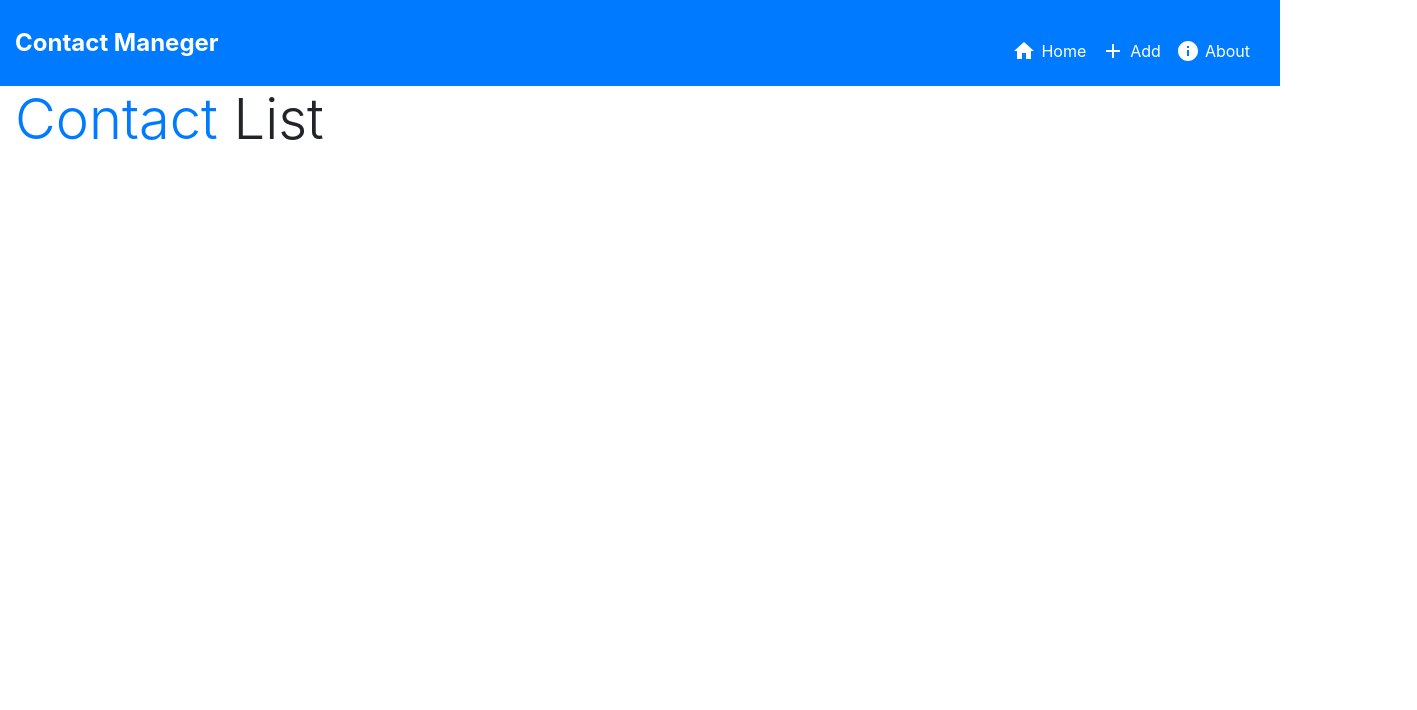
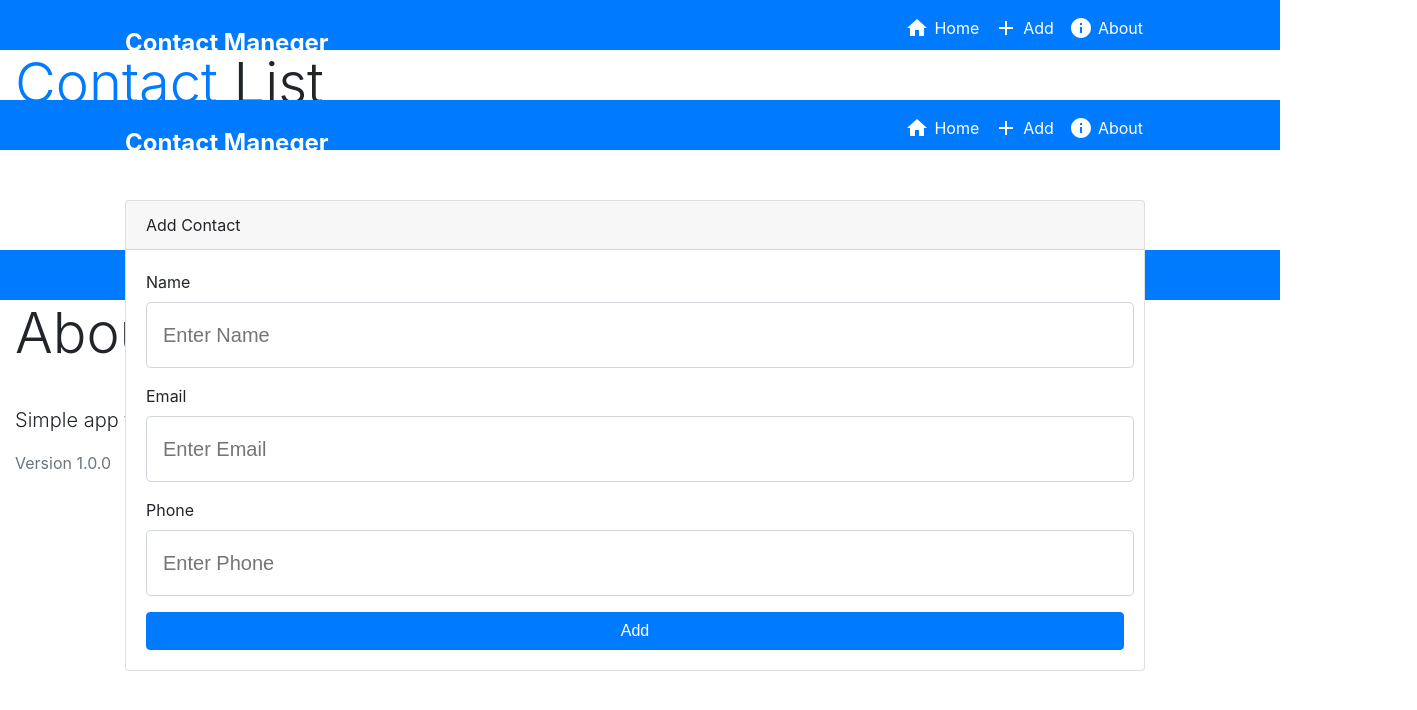
Before and after one commit to MuhammadGanny/phonebook-frontend, a React (Create React App) app: page / in a window 1280 px wide. Shown: the top 710 px of the page, 1417 px wide, since content can reach past the window. Built offline with nearby package versions, Linux system fonts and the light colour scheme.

Commit message:
all pages

```diff
--- a/src/App.js
+++ b/src/App.js
@@ -4,6 +4,8 @@ import './index';
 import Navbar from "./components/Navbar"
 import Button from '@mui/material/Button';
 import ADD from "./components/Add"
+import About from "./components/About"
+
 
 function App() {
   return (
@@ -15,7 +17,8 @@ function App() {
             List
         </h1>
       </div>
-      {/* <ADD/> */}
+       <ADD/>
+      <About/>
     </div>
   );
 }
--- /dev/null
+++ b/src/components/About.js
@@ -0,0 +1,20 @@
+
+import Navbar from "./Navbar"
+import React from "react"
+
+function About(){
+    return(
+        <>
+            <Navbar/>
+            <div className="container">
+                <div>
+                    <h1 className="display-4">About Contact maneger</h1>
+                    <p className="lead">Simple app to manage contacts</p>
+                    <p className="text-secondary">Version 1.0.0</p>
+                </div>
+            </div>
+        </>
+    )
+
+}
+export default About
--- a/src/index.css
+++ b/src/index.css
@@ -25,7 +25,8 @@ code {
 }
 .container {
   width: 100%;
-  padding-right: 15px;
+  height: 50px;
+  padding-right: 122px;
   padding-left: 15px;
   margin-right: auto;
   margin-left: auto;
@@ -39,6 +40,8 @@ code {
   line-height: inherit;
   white-space: nowrap;
   color: white;
+  margin-left: 110px;
+  margin-bottom: -10px;
 
 }
 a {
@@ -50,7 +53,7 @@ a {
   display: flex;
   flex-direction: row;
   padding-left: 0;
-  margin-bottom: 0;
+  margin-bottom: 15px;
   list-style: none;
 }
 .nav-option .nav-item {
@@ -96,6 +99,7 @@ h1{
   background-clip: border-box;
   border: 1px solid rgba(0,0,0,.125);
   border-radius: 0.25rem;
+  margin: 50px 150px 25px 110px;
   margin-bottom: 1rem!important;
 }
 .card-header {
@@ -119,7 +123,7 @@ label {
 }
 .form-control {
   display: block;
-  width: 100%;
+  width: 97.5%;
   height: calc(1.5em + 0.75rem + 2px);
   padding: 0.375rem 0.75rem;
   font-size: 1rem;
@@ -169,12 +173,23 @@ label {
   display: block;
   width: 100%;
 }
+.display-4 {
+  font-size: 3.5rem;
+  font-weight: 300;
+    line-height: 1.2;
+}
 
-
-
-
-
-
+.lead {
+  font-size: 1.25rem;
+  font-weight: 300;
+}
+p {
+  margin-top: 0;
+  margin-bottom: 1rem;
+}
+.text-secondary {
+  color: #6c757d!important;
+}
 
 
 
```
